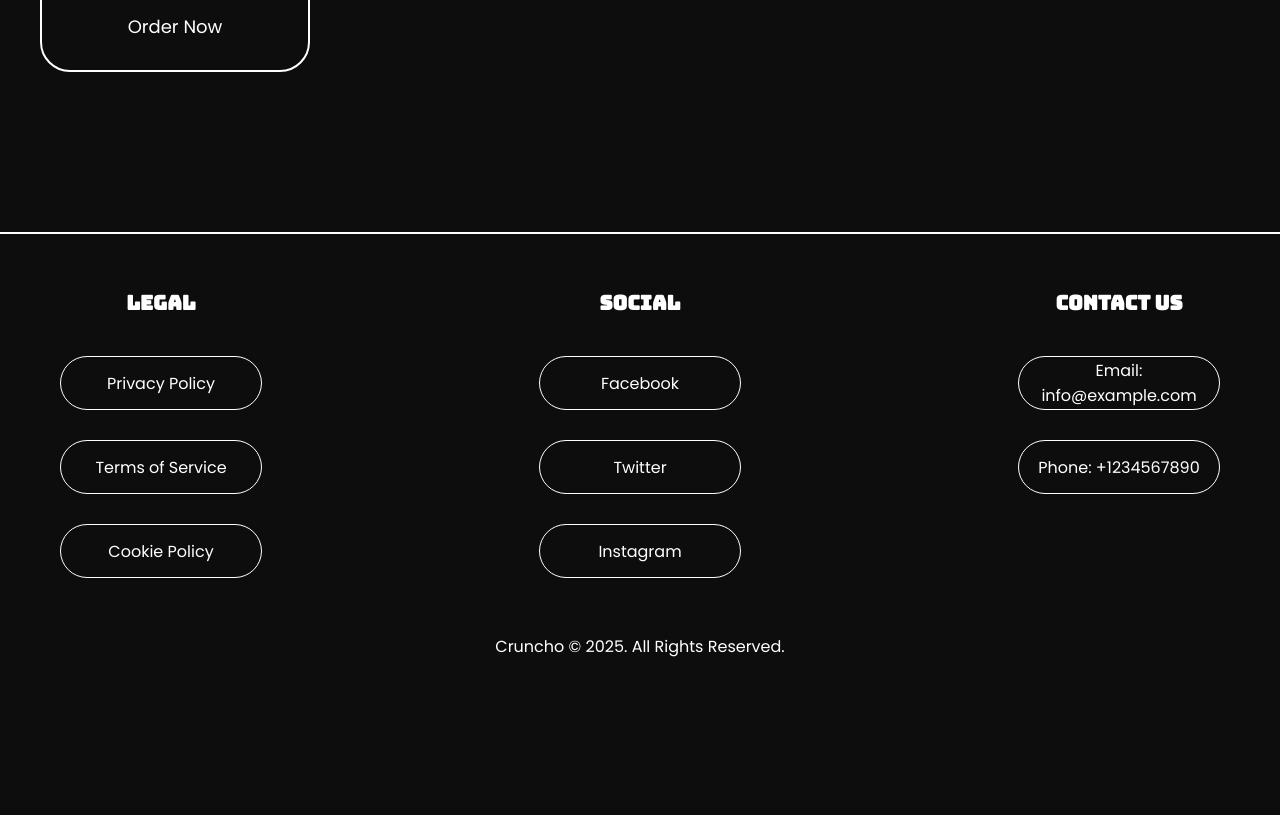
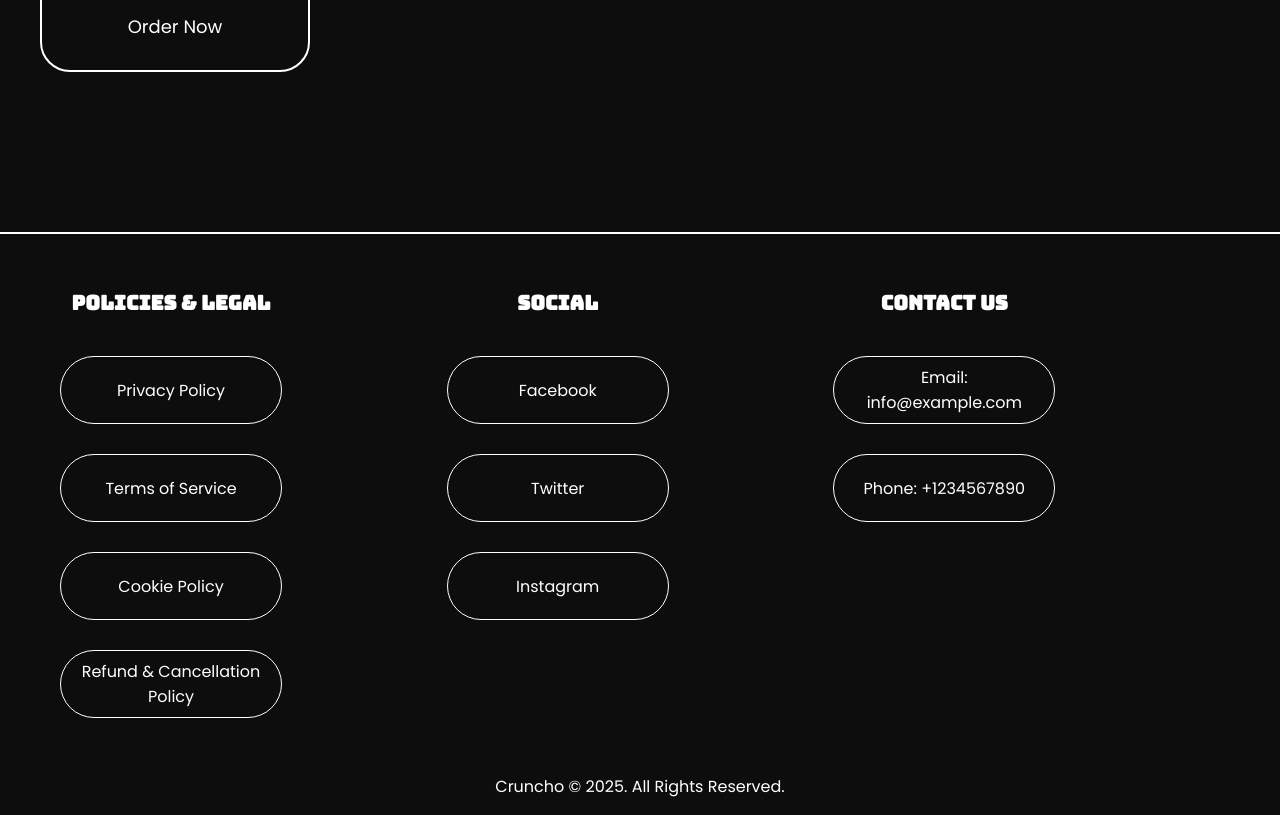
Before and after one commit to VarunSinghTanwar10/Cruncho, a plain HTML site: page index.html in a window 1280 px wide. Shown: the part 2098-2913 px from the top of the page. Before the commit the page ends 2773 px from the top, so only its background shows below. Drawn offline with Linux system fonts and the light colour scheme.

Commit message:
daily update

```diff
--- a/index.html
+++ b/index.html
@@ -177,10 +177,11 @@
     <footer class="site-footer">
         <!-- Legal Column -->
         <div class="footer-column">
-            <h2>Legal</h2>
+            <h2>Policies & Legal</h2>
             <div class="footer-row"><a href="#">Privacy Policy</a></div>
             <div class="footer-row"><a href="#">Terms of Service</a></div>
             <div class="footer-row"><a href="#">Cookie Policy</a></div>
+            <div class="footer-row"><a href="#">Refund & Cancellation Policy</a></div>
         </div>
 
         <!-- Social Column -->
@@ -197,6 +198,10 @@
             <div class="footer-row">Email: info@example.com</div>
             <div class="footer-row">Phone: +1234567890</div>
         </div>
+
+        <div class="footer-column">
+            <h2></h2>
+        </div>
     </footer>
 
     <footer class="copy-right">
--- a/style.css
+++ b/style.css
@@ -306,7 +306,7 @@ header {
 /* Footer Rows */
 .footer-row {
     border: 1px solid white;
-    padding: 1px 10px;
+    padding: 8px 20px;
     height: 50px;
     display: flex;
     align-items: center;
```
